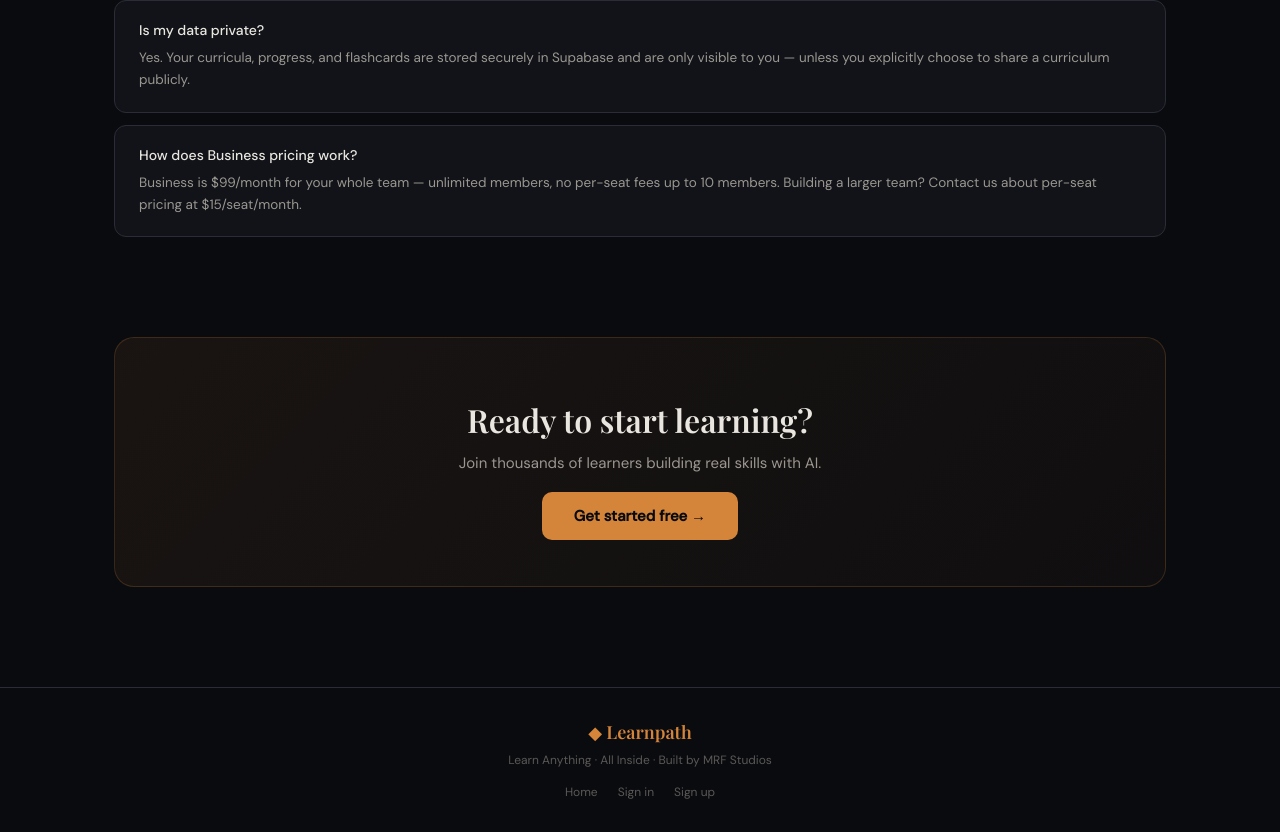
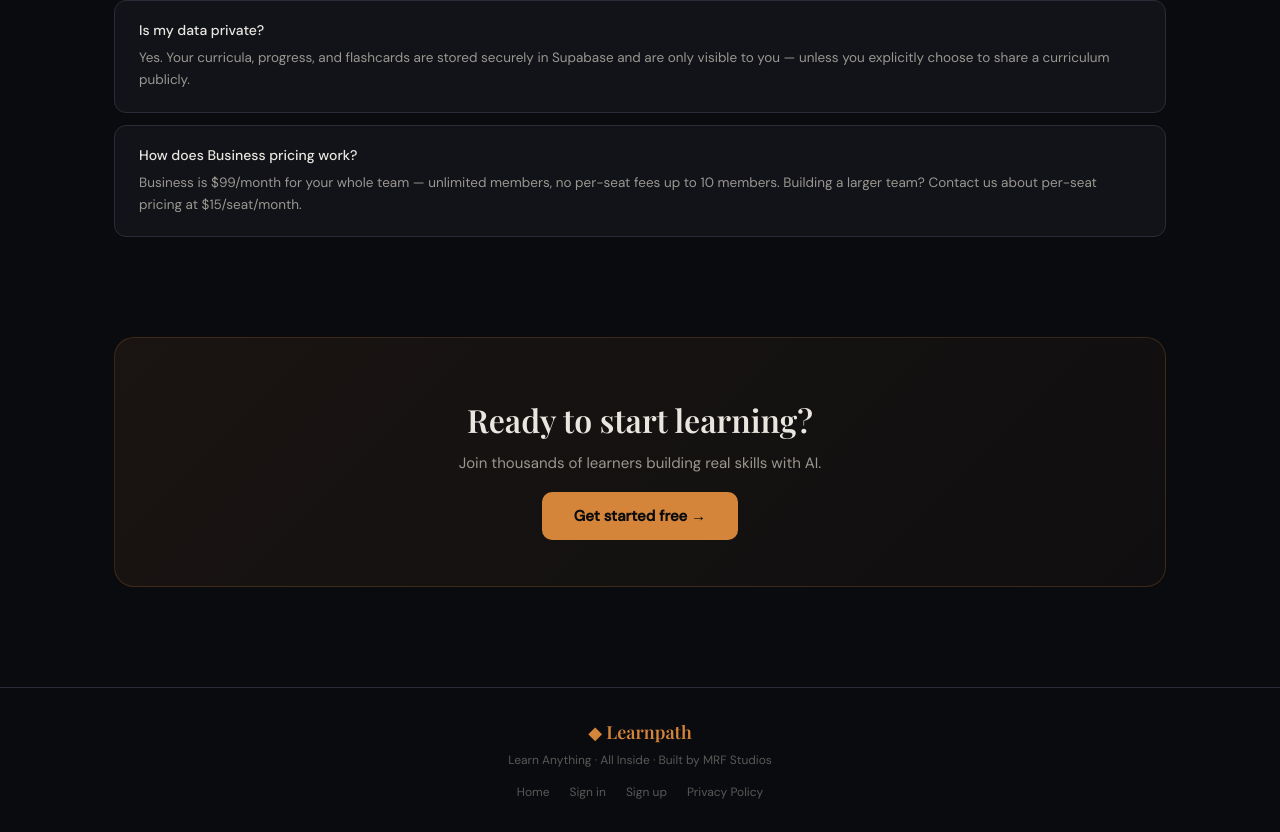
Before and after one commit to BBRC777/learnpath, a Next.js app: page /pricing in a window 1280 px wide. Shown: the part 2789-3621 px from the top of the page. Built offline with nearby package versions, Linux system fonts and the light colour scheme; a web font is replaced by a local one.

Commit message:
fix: add privacy policy link to pricing footer

```diff
--- a/app/pricing/page.tsx
+++ b/app/pricing/page.tsx
@@ -361,6 +361,7 @@ export default function PricingPage() {
           <Link href="/" style={{ fontSize: 12, color: 'var(--text3)', textDecoration: 'none' }}>Home</Link>
           <Link href="/auth" style={{ fontSize: 12, color: 'var(--text3)', textDecoration: 'none' }}>Sign in</Link>
           <Link href="/auth" style={{ fontSize: 12, color: 'var(--text3)', textDecoration: 'none' }}>Sign up</Link>
+          <Link href="/privacy" style={{ fontSize: 12, color: 'var(--text3)', textDecoration: 'none' }}>Privacy Policy</Link>
         </div>
       </div>
 
```
